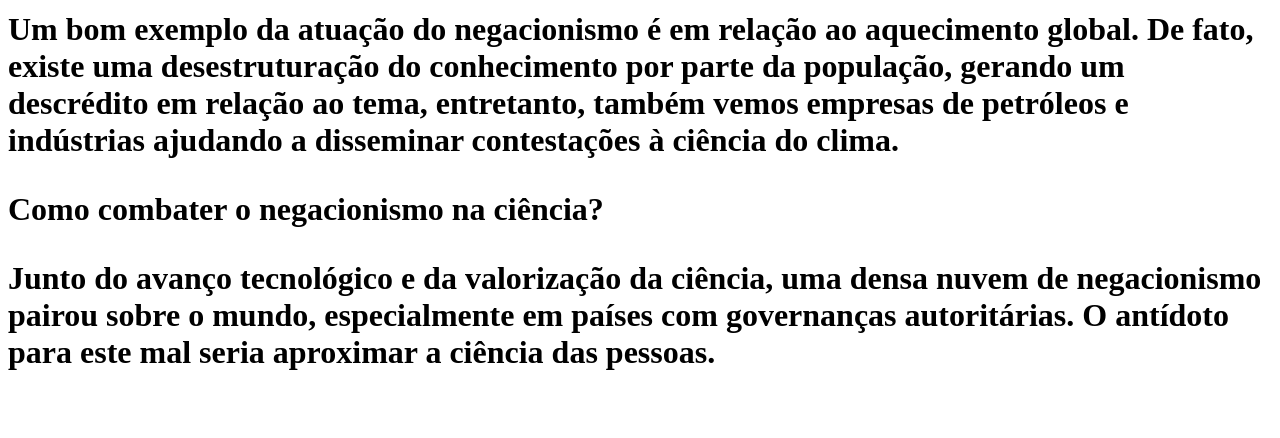
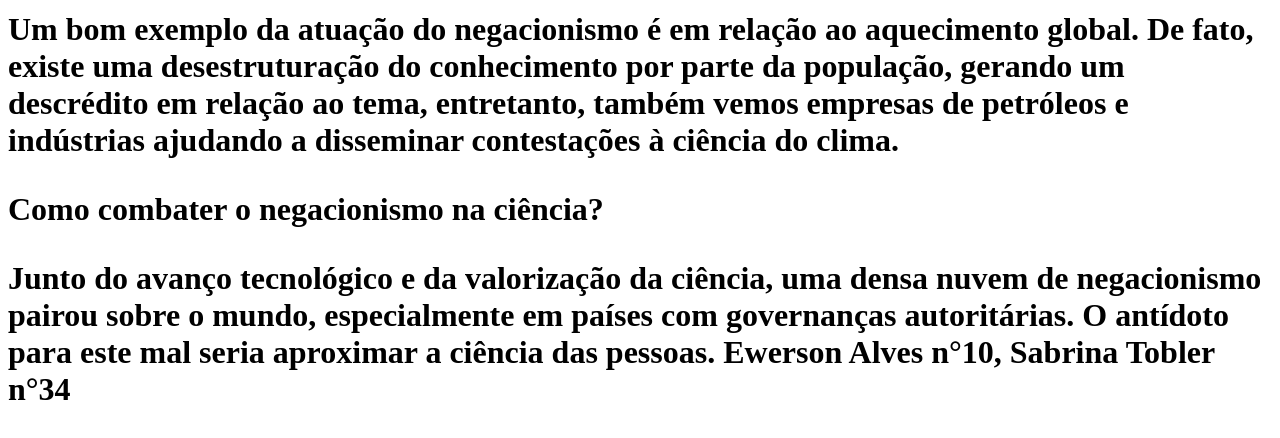
Before and after one commit to EwersonJunior/negacionismo-cientifico, a plain HTML site: page index.html in a window 1280 px wide. Shown: the part 596-1034 px from the top of the page. Before the commit the page ends 999 px from the top, so only its background shows below. Drawn offline with Linux system fonts and the light colour scheme.

Commit message:
Update index.html

```diff
--- a/index.html
+++ b/index.html
@@ -11,3 +11,4 @@ Um bom exemplo da atuação do negacionismo é em relação ao aquecimento globa
 
 <p>Como combater o negacionismo na ciência?<p/>
 Junto do avanço tecnológico e da valorização da ciência, uma densa nuvem de negacionismo pairou sobre o mundo, especialmente em países com governanças autoritárias. O antídoto para este mal seria aproximar a ciência das pessoas.
+Ewerson Alves n°10, Sabrina Tobler n°34
```
